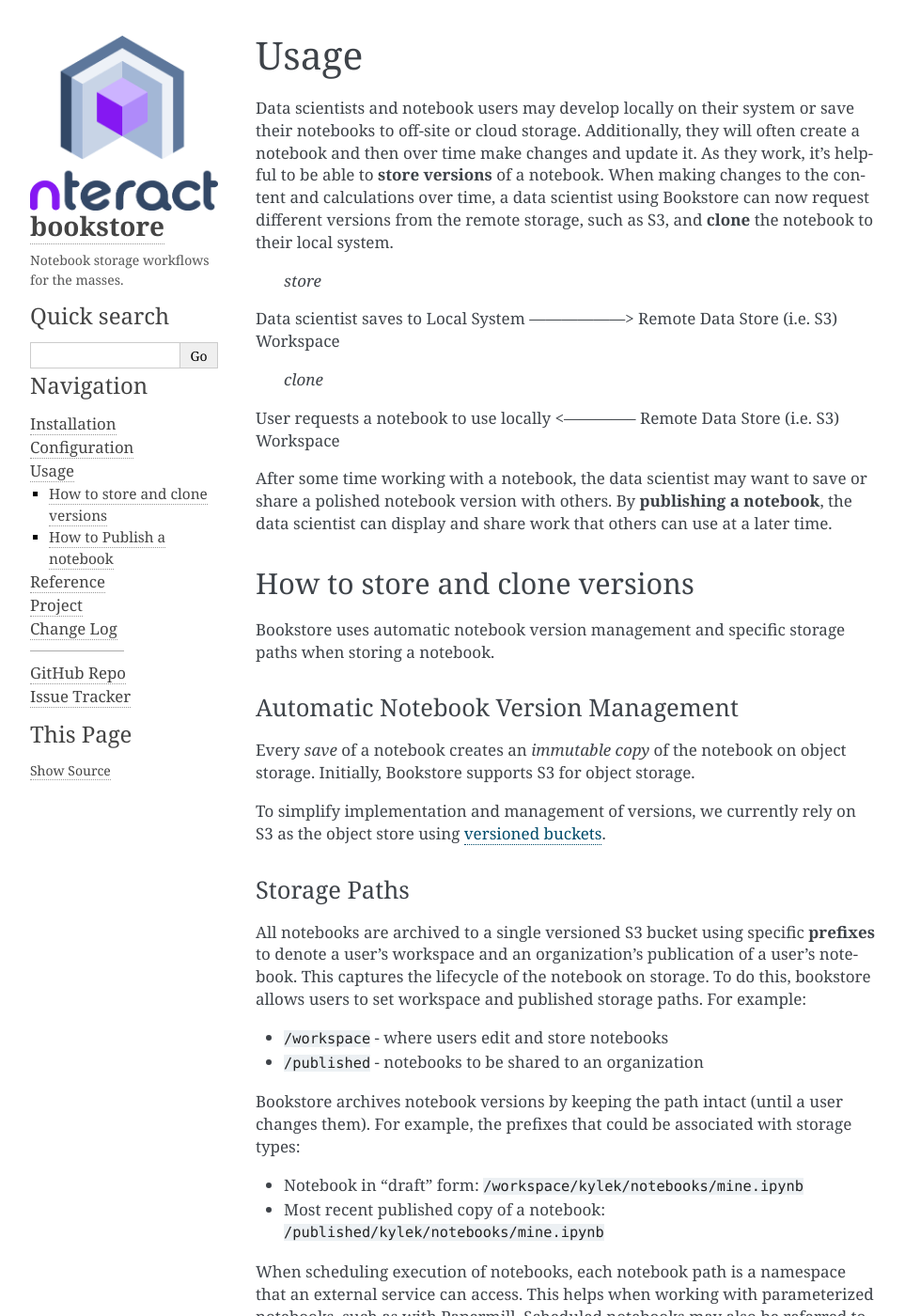
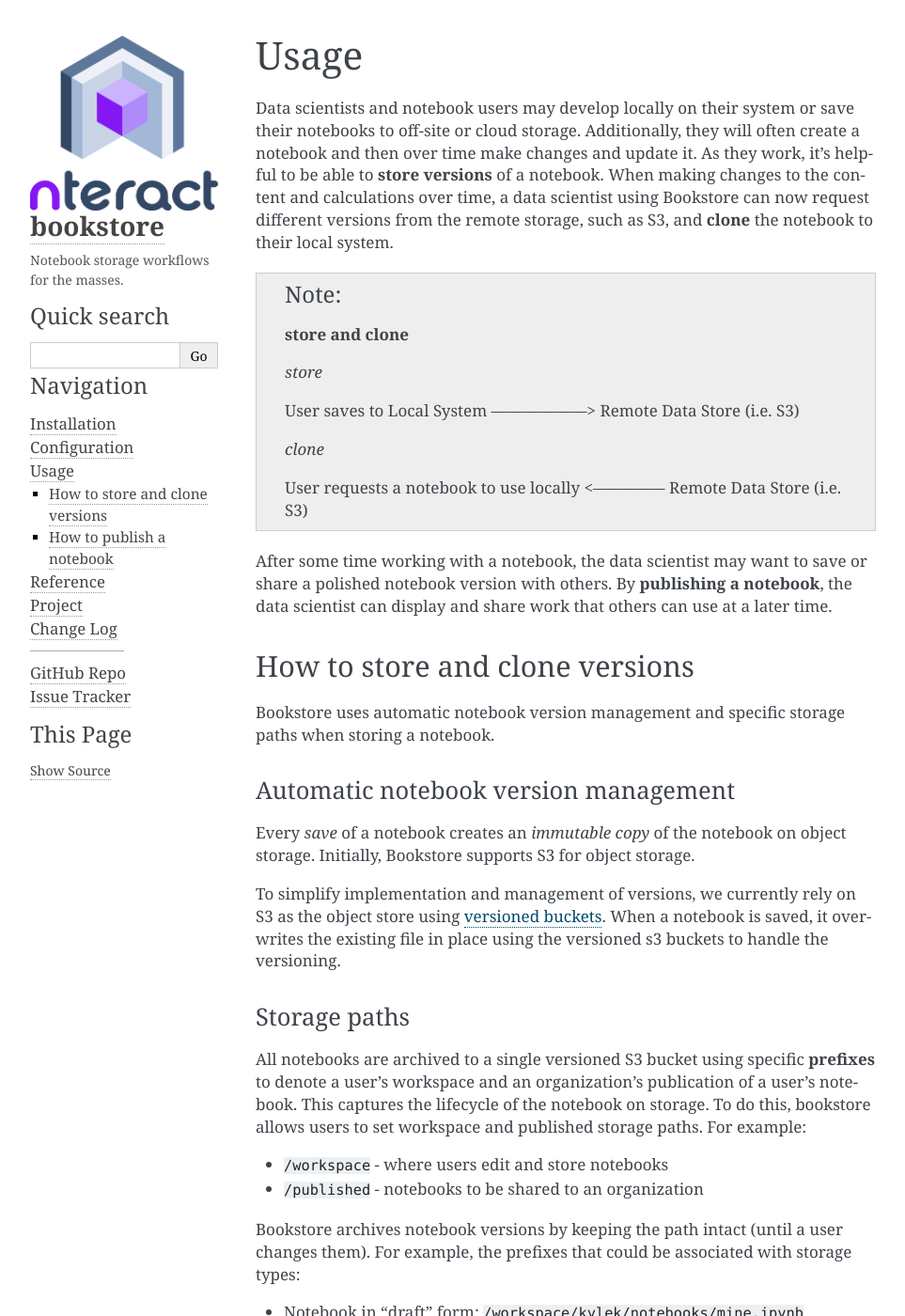
Before and after one commit to nteract/bookstore, a Sphinx documentation site: the page built from docs/source/usage.rst, in a window 1280 px wide and 1400 px high. Shown: the whole window at 94% size, without its empty margins (148-1111 px from the left). Built offline with Sphinx 7.4.7, drawn with Linux system fonts in a browser that asks for light colours; some of the changed text lies outside the part shown.

Commit message:
Add review feedback and reflow text

```diff
--- a/docs/source/usage.rst
+++ b/docs/source/usage.rst
@@ -1,70 +1,88 @@
 Usage
 =====
 
-Data scientists and notebook users may develop locally on their system or save their notebooks to off-site or cloud
-storage. Additionally, they will often create a notebook and then over time make changes and update it. As
-they work, it's helpful to be able to **store versions** of a notebook. When making changes to the content and
-calculations over time, a data scientist using Bookstore can now request different versions from the remote storage,
-such as S3, and **clone** the notebook to their local system.
+Data scientists and notebook users may develop locally on their system or save
+their notebooks to off-site or cloud storage. Additionally, they will often
+create a notebook and then over time make changes and update it. As they work,
+it's helpful to be able to **store versions** of a notebook. When making changes
+to the content and calculations over time, a data scientist using Bookstore can
+now request different versions from the remote storage, such as S3, and
+**clone** the notebook to their local system.
 
-                                             *store*
+.. note:: **store and clone**
 
-Data scientist saves to Local System ------------------> Remote Data Store (i.e. S3) Workspace
+    *store*
 
-                                             *clone*
+    User saves to Local System ------------------> Remote Data Store (i.e. S3)
 
-User requests a notebook to use locally <-------------- Remote Data Store (i.e. S3) Workspace
+    *clone*
+
+    User requests a notebook to use locally <-------------- Remote Data Store (i.e. S3)
 
 
-After some time working with a notebook, the data scientist may want to save or share a polished notebook version with
-others. By **publishing a notebook**, the data scientist can display and share work that others can use at a later time.
+After some time working with a notebook, the data scientist may want to save or
+share a polished notebook version with others. By **publishing a notebook**, the
+data scientist can display and share work that others can use at a later time.
 
 How to store and clone versions
 -------------------------------
 
-Bookstore uses automatic notebook version management and specific storage paths when storing a notebook.
+Bookstore uses automatic notebook version management and specific storage paths
+when storing a notebook.
 
-Automatic Notebook Version Management
+Automatic notebook version management
 ~~~~~~~~~~~~~~~~~~~~~~~~~~~~~~~~~~~~~
 
-Every *save* of a notebook creates an *immutable copy* of the notebook on object storage. Initially, Bookstore
-supports S3 for object storage.
+Every *save* of a notebook creates an *immutable copy* of the notebook on object
+storage. Initially, Bookstore supports S3 for object storage.
 
-To simplify implementation and management of versions, we currently rely on S3 as the object store using
-`versioned buckets <https://docs.aws.amazon.com/AmazonS3/latest/dev/Versioning.html>`_.
+To simplify implementation and management of versions, we currently rely on S3
+as the object store using `versioned buckets
+<https://docs.aws.amazon.com/AmazonS3/latest/dev/Versioning.html>`_. When a
+notebook is saved, it overwrites the existing file in place using the versioned
+s3 buckets to handle the versioning.
 
-Storage Paths
+Storage paths
 ~~~~~~~~~~~~~
 
-All notebooks are archived to a single versioned S3 bucket using specific **prefixes** to denote a user's workspace
-and an organization's publication of a user's notebook. This captures the lifecycle of the notebook on storage. To do
-this, bookstore allows users to set workspace and published storage paths. For example:
+All notebooks are archived to a single versioned S3 bucket using specific
+**prefixes** to denote a user's workspace and an organization's publication of a
+user's notebook. This captures the lifecycle of the notebook on storage. To do
+this, bookstore allows users to set workspace and published storage paths. For
+example:
 
 - ``/workspace`` - where users edit and store notebooks
 - ``/published`` - notebooks to be shared to an organization
 
-Bookstore archives notebook versions by keeping the path intact (until a user changes them). For example, the prefixes
-that could be associated with storage types:
+Bookstore archives notebook versions by keeping the path intact (until a user
+changes them). For example, the prefixes that could be associated with storage
+types:
 
 - Notebook in "draft" form: ``/workspace/kylek/notebooks/mine.ipynb``
 - Most recent published copy of a notebook: ``/published/kylek/notebooks/mine.ipynb``
 
-When scheduling execution of notebooks, each notebook path is a namespace that an external service can access. This
-helps when working with parameterized notebooks, such as with Papermill. Scheduled notebooks may also be referred to
-by the notebook ``key``. In addition, Bookstore can find version IDs as well.
+.. note:: *Scheduling (Planned for a future release)*
 
-Easing the Transition to Bookstore's Storage Plan
+    When scheduling execution of notebooks, each notebook path is a namespace
+    that an external service can access. This helps when working with
+    parameterized notebooks, such as with Papermill. Scheduled notebooks may
+    also be referred to by the notebook ``key``. In addition, Bookstore can
+    find version IDs as well.
+
+Easing the transition to Bookstore's storage plan
 ~~~~~~~~~~~~~~~~~~~~~~~~~~~~~~~~~~~~~~~~~~~~~~~~~
 
-Since many people use a regular filesystem, we'll start with writing to the `/workspace` prefix as Archival
-Storage (more specifically, writing on save using a ``post_save_hook`` for the Jupyter contents manager).
+Since many people use a regular filesystem, we'll start with writing to the
+``/workspace`` prefix as Archival Storage (more specifically, writing on save
+using a ``post_save_hook`` for the Jupyter contents manager).
 
-How to Publish a notebook
+How to publish a notebook
 -------------------------
 
-To publish a notebook, Bookstore uses a publishing endpoint which is a ``serverextension`` to the classic Jupyter
-server. If you wish to publish notebooks, explicitly enable bookstore as a server extension to use the endpoint. By
-default, publishing is not enabled.
+To publish a notebook, Bookstore uses a publishing endpoint which is a
+``serverextension`` to the classic Jupyter server. If you wish to publish
+notebooks, explicitly enable bookstore as a server extension to use the
+endpoint. By default, publishing is not enabled.
 
 To enable the extension globally, run::
 
```
